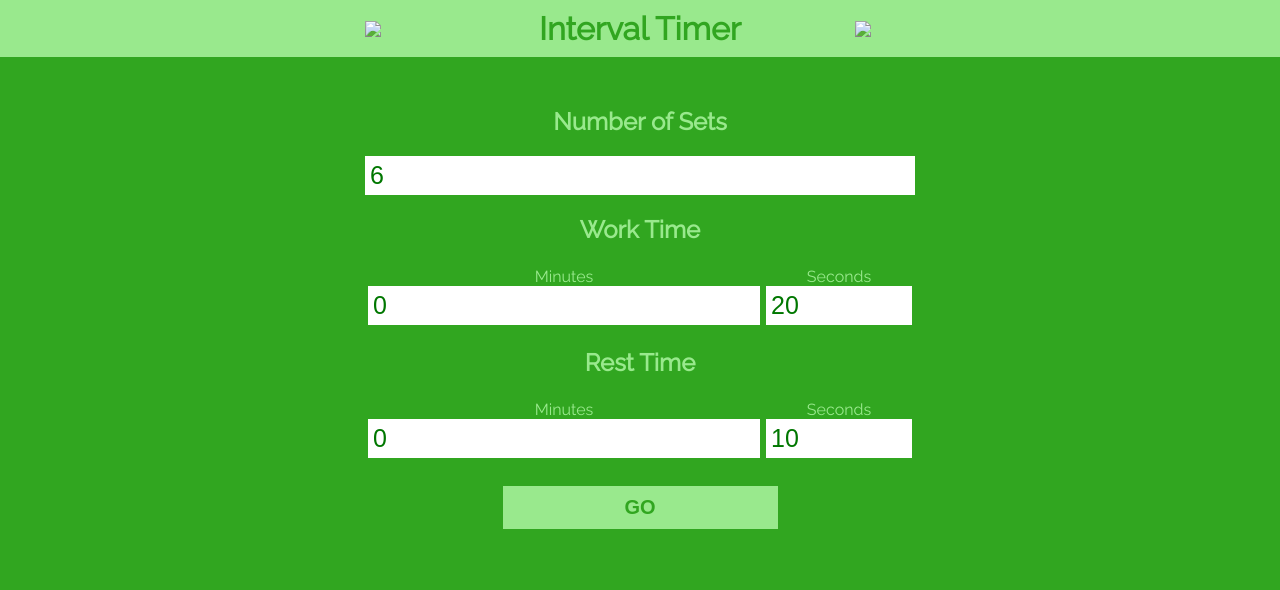
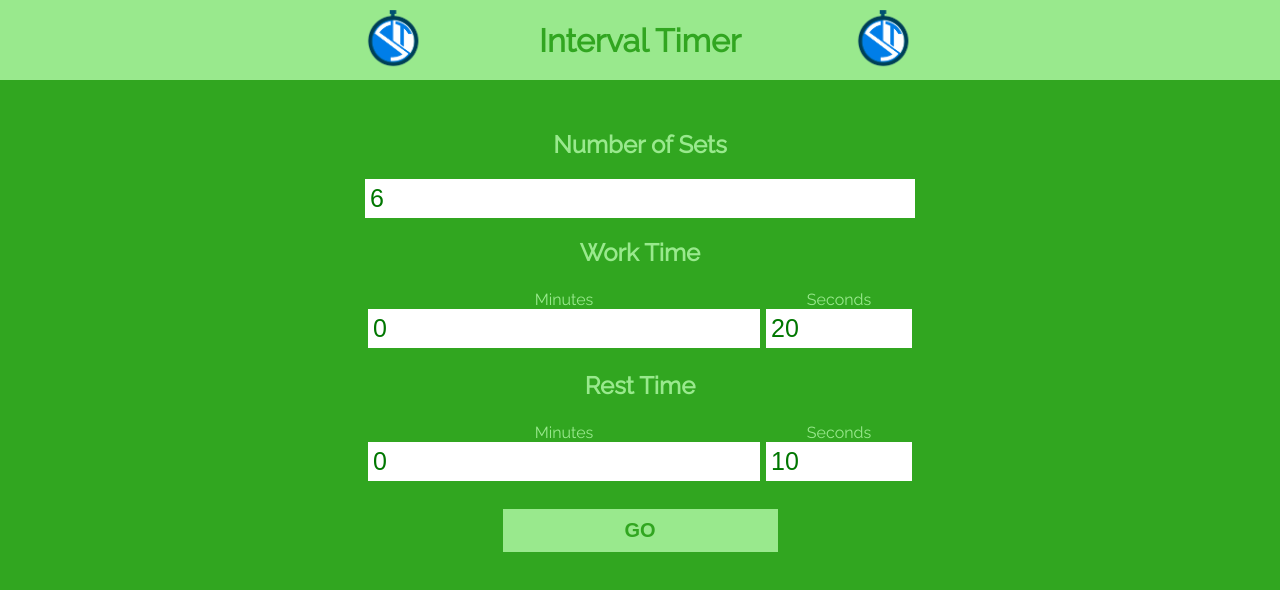
Before and after one commit to abhishekBM4576/abhishekBM4576.github.io, a plain HTML site: page index.html in a window 1280 px wide. Drawn offline with nearby package versions, Linux system fonts and the light colour scheme.

Commit message:
Change things

```diff
--- a/index.html
+++ b/index.html
@@ -164,9 +164,9 @@
 <body>
   <header>
     <div class="container">
-      <img src="#">
+      <img src="img/logo.png">
       <h1>Interval Timer</h1>
-      <img src="#">
+      <img src="img/logo.png">
     </div>
   </header>
   <div class="setTime">
```
Also changed, not shown: img/logo.png (added), 1 other file.
